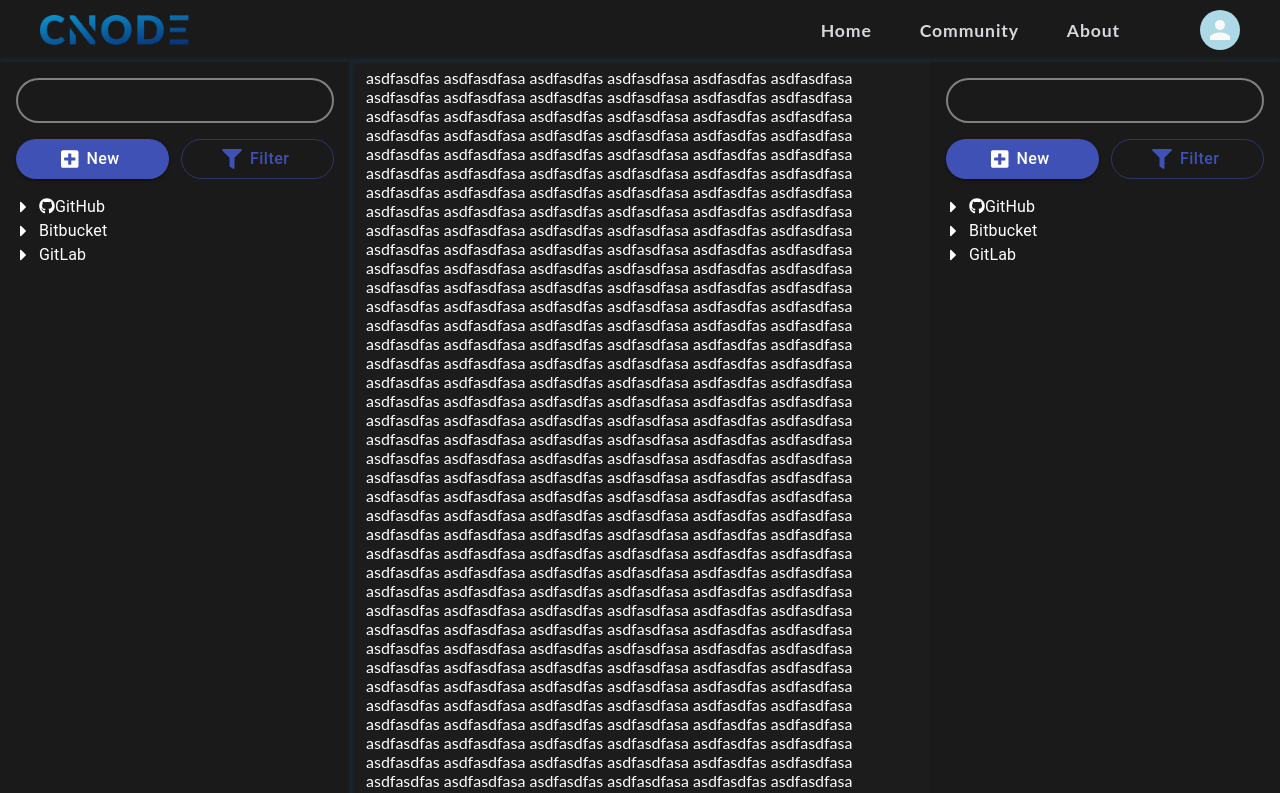
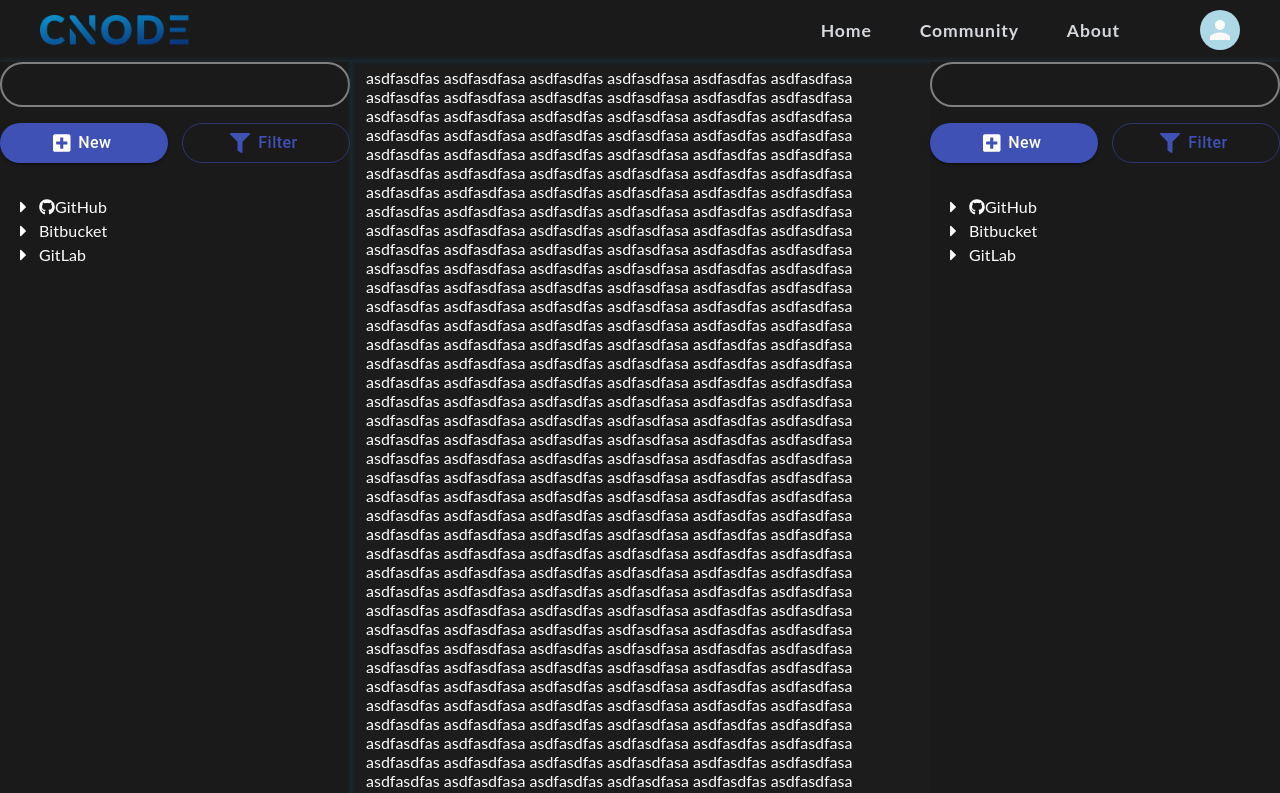
Before and after one commit to rarcz29/cnode-client, a React (Create React App) app: page / in a window 1280 px wide. Shown: the top 793 px of the page. Built offline with nearby package versions, Linux system fonts and the light colour scheme.

Commit message:
Update left side container

```diff
--- /dev/null
+++ b/src/components/common/tree/TreeItem/TreeItem.js
@@ -0,0 +1,8 @@
+import React from 'react';
+import { StyledTreeItem } from './style';
+
+const TreeItem = (props) => {
+    return <StyledTreeItem {...props} />;
+};
+
+export default TreeItem;
--- /dev/null
+++ b/src/components/common/tree/TreeItem/index.js
@@ -0,0 +1 @@
+export { default } from './TreeItem';
--- /dev/null
+++ b/src/components/common/tree/TreeItem/style.js
@@ -0,0 +1,15 @@
+import { TreeItem } from '@material-ui/lab';
+import styled from 'styled-components';
+
+export const StyledTreeItem = styled(TreeItem)`
+    && {
+        & div {
+            background-color: transparent;
+            font-family: 'Lato', sans-serif !important;
+
+            &:hover {
+                background-color: transparent;
+            }
+        }
+    }
+`;
--- /dev/null
+++ b/src/components/common/tree/TreeView/index.js
@@ -0,0 +1,8 @@
+import { TreeView as MaterialTreeView } from '@material-ui/lab';
+import React from 'react';
+
+const TreeView = (props) => {
+    return <MaterialTreeView {...props} />;
+};
+
+export default TreeView;
--- /dev/null
+++ b/src/components/common/tree/index.js
@@ -0,0 +1,4 @@
+import TreeItem from './TreeItem';
+import TreeView from './TreeView';
+
+export { TreeItem, TreeView };
--- a/src/layouts/main/components/LeftPanel/LeftPanel.js
+++ b/src/layouts/main/components/LeftPanel/LeftPanel.js
@@ -6,11 +6,11 @@ import {
     faPlusSquare,
 } from '@fortawesome/free-solid-svg-icons';
 import { FontAwesomeIcon } from '@fortawesome/react-fontawesome';
-import { TreeItem, TreeView } from '@material-ui/lab';
 import Button from 'components/common/Button';
 import SearchInput from 'components/common/SearchInput';
 import React from 'react';
-import { ButtonsContainer, Container } from './style';
+import { TreeItem, TreeView } from '../../../../components/common/tree';
+import { ButtonsContainer, Container, TreeViewContainer } from './style';
 
 const LeftPanel = ({ className }) => {
     return (
@@ -34,8 +34,43 @@ const LeftPanel = ({ className }) => {
                     Filter
                 </Button>
             </ButtonsContainer>
-            <div>
+            <TreeViewContainer>
                 <TreeView
+                    defaultCollapseIcon={<FontAwesomeIcon icon={faCaretDown} />}
+                    defaultExpandIcon={<FontAwesomeIcon icon={faCaretRight} />}
+                    multiSelect
+                >
+                    <TreeItem
+                        nodeId="1"
+                        label={
+                            <div>
+                                <FontAwesomeIcon icon={faGithub} />
+                                <span>GitHub</span>
+                            </div>
+                        }
+                    >
+                        <TreeItem nodeId="2" label="Calendar" />
+                        <TreeItem nodeId="3" label="Chrome" />
+                        <TreeItem nodeId="4" label="Webstorm" />
+                    </TreeItem>
+                    <TreeItem nodeId="5" label="Bitbucket">
+                        <TreeItem nodeId="6" label="Material-UI">
+                            <TreeItem nodeId="7" label="src">
+                                <TreeItem nodeId="8" label="index.js" />
+                                <TreeItem nodeId="9" label="tree-view.js" />
+                            </TreeItem>
+                        </TreeItem>
+                    </TreeItem>
+                    <TreeItem nodeId="10" label="GitLab">
+                        <TreeItem nodeId="11" label="Material-UI">
+                            <TreeItem nodeId="12" label="src">
+                                <TreeItem nodeId="13" label="index.js" />
+                                <TreeItem nodeId="14" label="tree-view.js" />
+                            </TreeItem>
+                        </TreeItem>
+                    </TreeItem>
+                </TreeView>
+                {/* <TreeView
                     defaultCollapseIcon={<FontAwesomeIcon icon={faCaretDown} />}
                     defaultExpandIcon={<FontAwesomeIcon icon={faCaretRight} />}
                     multiSelect
@@ -69,8 +104,8 @@ const LeftPanel = ({ className }) => {
                             </TreeItem>
                         </TreeItem>
                     </TreeItem>
-                </TreeView>
-            </div>
+                </TreeView> */}
+            </TreeViewContainer>
         </Container>
     );
 };
--- a/src/layouts/main/components/LeftPanel/style.js
+++ b/src/layouts/main/components/LeftPanel/style.js
@@ -5,7 +5,7 @@ export const Container = styled.div`
     width: 350px;
     height: 100%;
     background-color: ${COLORS.BACKGROUND.darker};
-    padding: 1rem;
+    //padding: 1rem;
 `;
 
 export const ButtonsContainer = styled.div`
@@ -13,3 +13,7 @@ export const ButtonsContainer = styled.div`
     display: flex;
     justify-content: space-between;
 `;
+
+export const TreeViewContainer = styled.div`
+    margin: 2rem 1rem 0 1rem;
+`;
```
